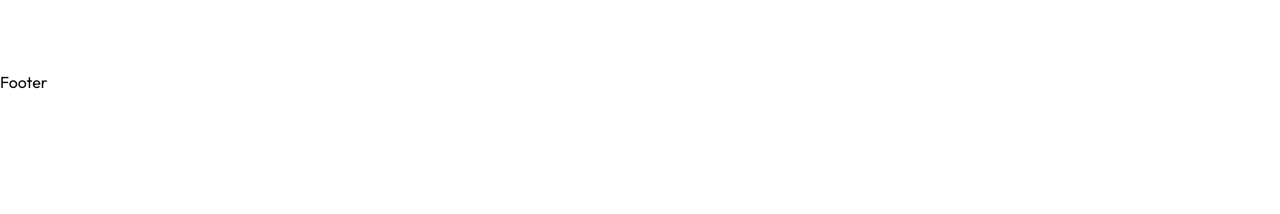
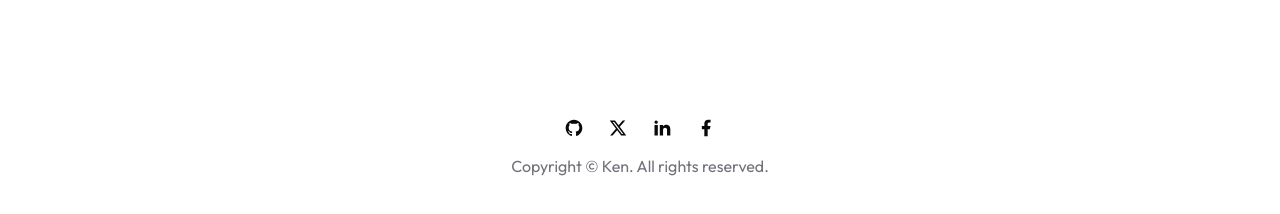
Before and after one commit to AQuoc98/portfolio, a Next.js app: page / in a window 1280 px wide. Shown: the part 3524-3738 px from the top of the page. Before the commit the page ends 3618 px from the top, so only its background shows below. Built offline with nearby package versions, Linux system fonts and the light colour scheme.

Commit message:
feat: add footer section

```diff
--- a/src/components/footer.tsx
+++ b/src/components/footer.tsx
@@ -1,5 +1,21 @@
+import Socials from "./socials";
+
 const Footer = () => {
-  return <div>Footer</div>;
+  return (
+    <footer className="py-12">
+      <div className="container mx-auto">
+        <div className="flex flex-col items-center justify-between">
+          <Socials
+            containerStyles="flex gap-x-6 mx-auto xl:mx-0 mb-4"
+            iconsStyles="text-xl"
+          />
+          <div className="text-muted-foreground">
+            Copyright &copy; Ken. All rights reserved.
+          </div>
+        </div>
+      </div>
+    </footer>
+  );
 };
 
 export default Footer;
```
